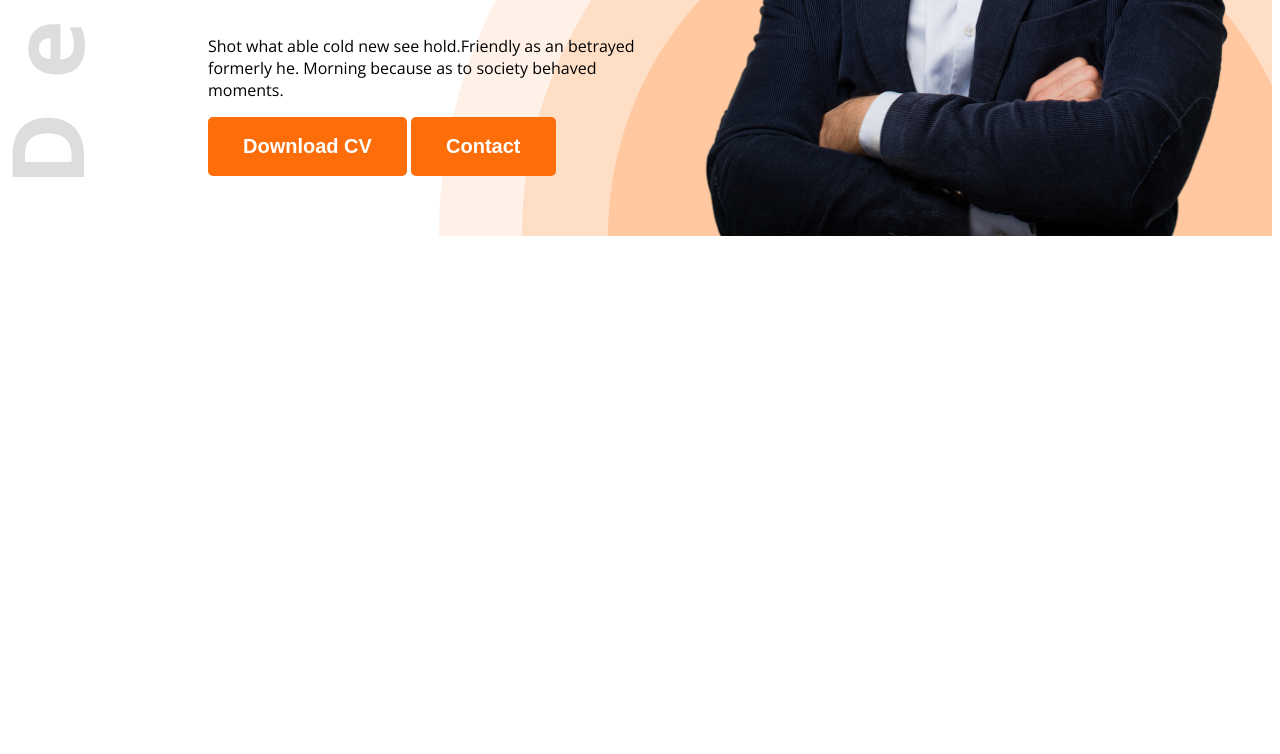
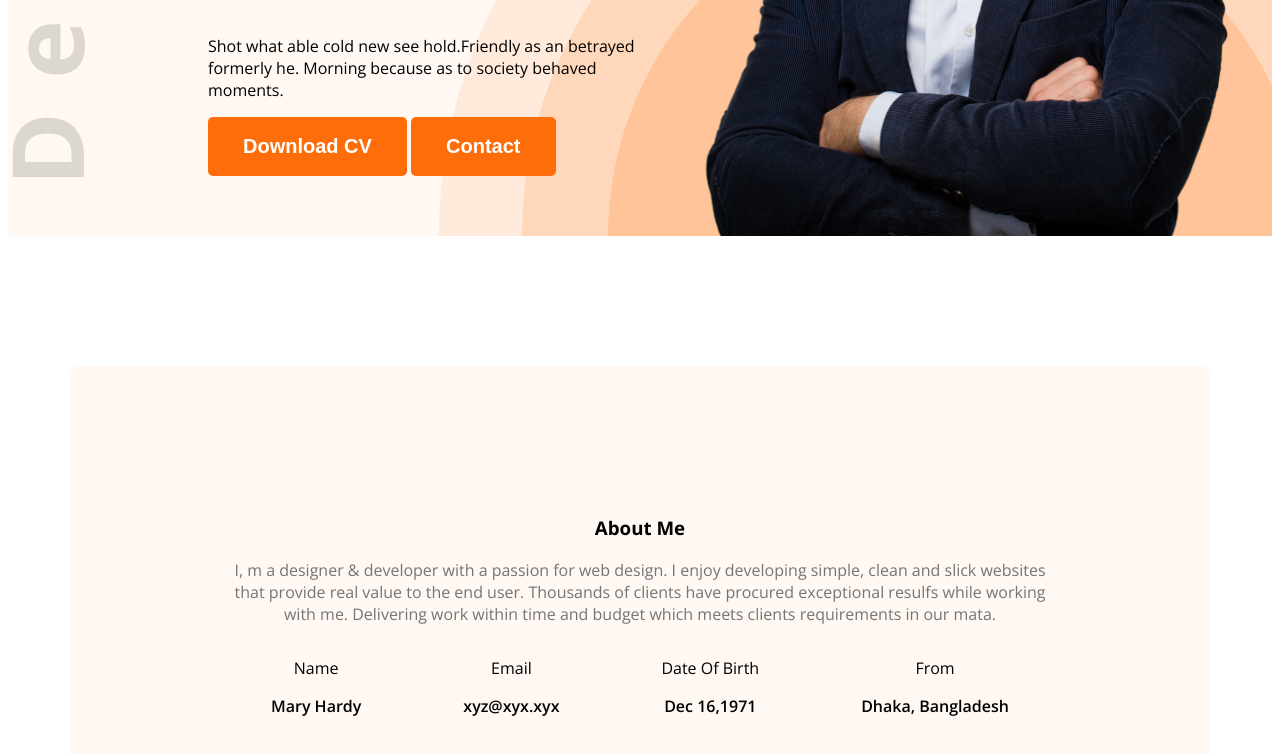
Before and after one commit to roinnaa/webdev-portfolio, a plain HTML site: page index.html in a window 1280 px wide. Shown: the part 594-1348 px from the top of the page. Before the commit the page ends 838 px from the top, so only its background shows below. Drawn offline with nearby package versions, Linux system fonts and the light colour scheme.

Commit message:
about section added

```diff
--- a/index.html
+++ b/index.html
@@ -11,7 +11,7 @@
 </head>
 <body class="open-sans-normal">
 
-    <header class="header">
+    <header class="header secondary-bg">
         <nav>
             <h3 class="nav-title">Ma<span class="text-primary">r</span>y</h3>
             <ul>
@@ -32,7 +32,28 @@
         </div>
     </header>
     <main>
-
+        <section class="about secondary-bg">
+            <h3 class="section-title">About Me</h3>
+            <p class="section-description">I, m a designer & developer with a passion for web design. I enjoy developing simple, clean and slick websites that provide real value to the end user. Thousands of clients have procured exceptional resulfs while working with me. Delivering work within time and budget which meets clients requirements in our mata.</p>
+            <div class="about-items">
+                <div class="about-item">
+                    <p class="item-title">Name</p>
+                    <p class="item-description">Mary Hardy</p>
+                </div>
+                <div class="about-item">
+                    <p class="item-title">Email</p>
+                    <p class="item-description">xyz@xyx.xyx</p>
+                </div>
+                <div class="about-item">
+                    <p class="item-title">Date Of Birth</p>
+                    <p class="item-description">Dec 16,1971</p>
+                </div>
+                <div class="about-item">
+                    <p class="item-title">From</p>
+                    <p class="item-description">Dhaka, Bangladesh</p>
+                </div>
+            </div>
+        </section>
     </main>
     <footer>
 
--- a/styles/styles.css
+++ b/styles/styles.css
@@ -34,6 +34,9 @@ nav ul{
 
 /* Shared style */
 
+.secondary-bg{
+    background-color: #FFF8F3;
+}
 .text-primary {
     color: #FD6E0A;
 }
@@ -48,6 +51,16 @@ nav ul{
     padding: 18px 35px;
     border-radius: 5px;
     border: none;
+}
+.section.title{
+    font-size: 35px;
+    font-weight: bold;
+    color: #181818;
+}
+
+.section-description {
+    font: 18px;
+    color: #757575;
 }
 
 /* header */
@@ -79,3 +92,26 @@ nav ul{
 .banner-profile-pic {
     width: 580px;
 }
+
+/* Main Styles */
+
+main{
+    max-width: 1140px;
+    margin: 0 auto;
+}
+
+/* About Styles */
+
+.about{
+    border-radius: 10px;
+    padding: 130px 150px;
+    text-align: center;
+    margin-top: 130px;
+}
+.about-items{
+    display: flex;
+    justify-content: space-around;
+}
+.item-description{
+    font-weight: 600;
+}
```
